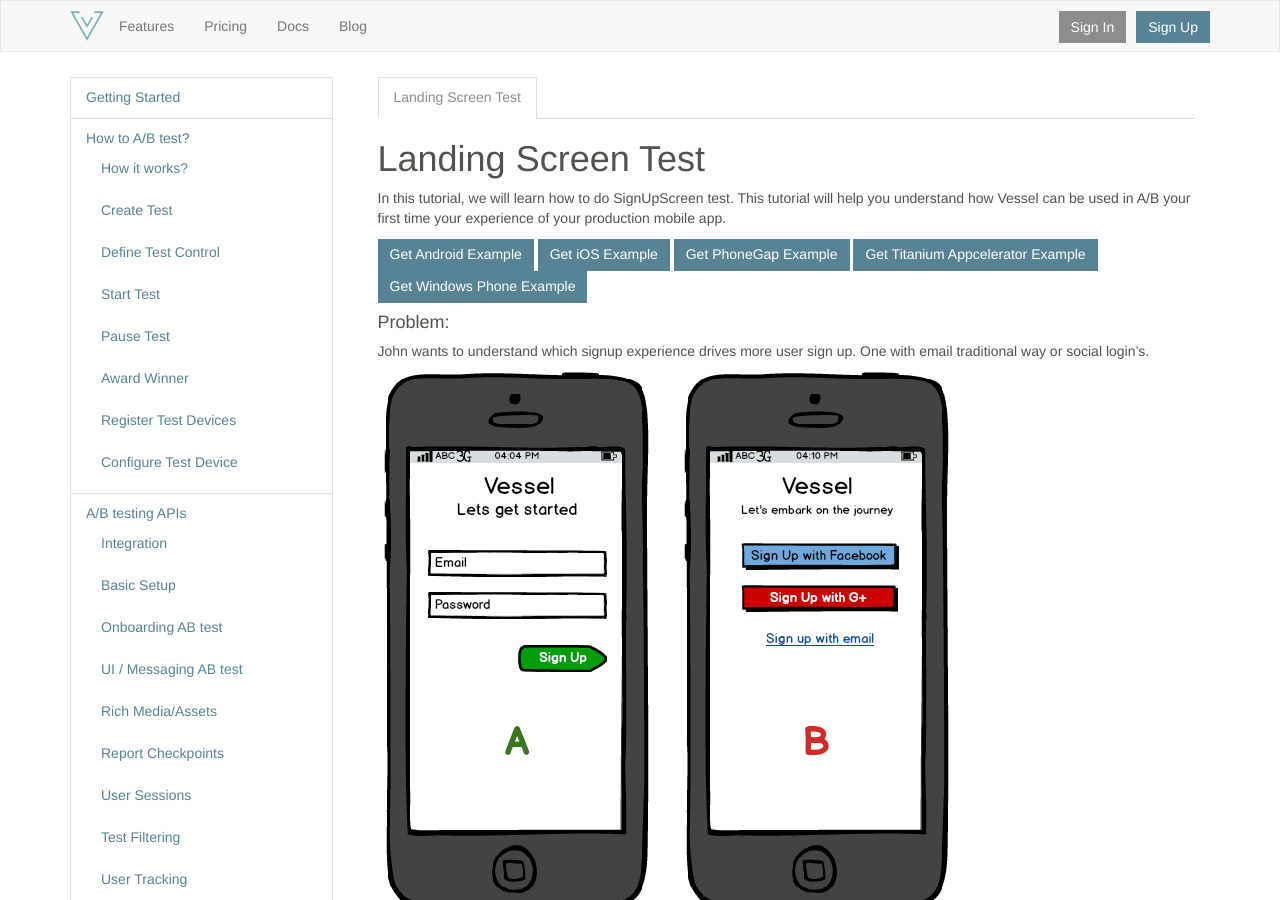
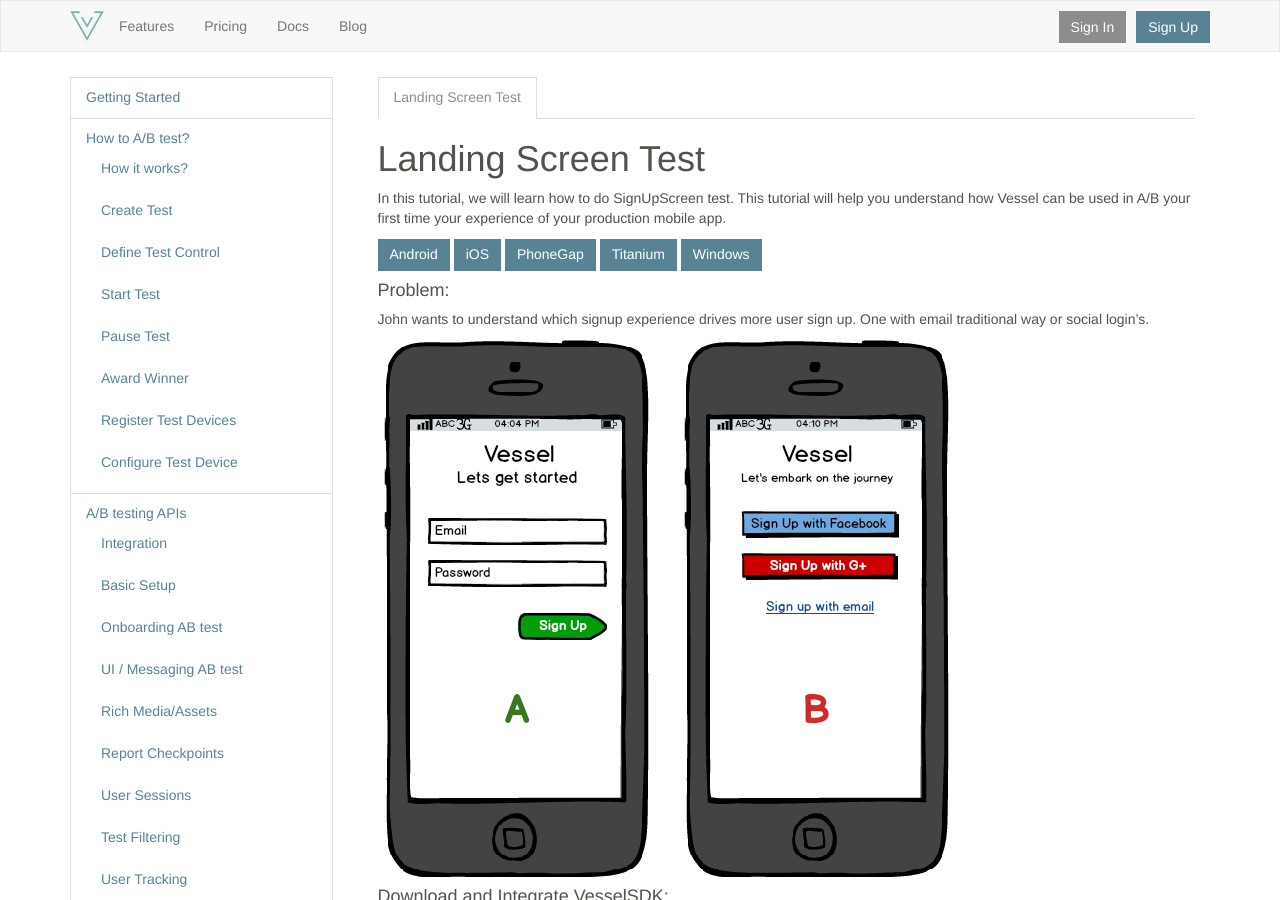
Before and after one commit to vesselio/resources, a Jekyll site: the page built from _posts/2013-09-21-landing-screen-test.html, in a window 1280 px wide and 900 px high. Built offline with Jekyll 4.4.1, drawn with Linux system fonts in a browser that asks for light colours.

Commit message:
fixed links

```diff
--- a/_posts/2013-08-05-starting-ab-testing.html
+++ b/_posts/2013-08-05-starting-ab-testing.html
@@ -16,7 +16,7 @@
         <ol>
              <li>Login to Vessel Dashboard. Navigate your test and click on launch.</li>
             <li><p>Select the application that you want to run this test on, and the percentage of users that you want to run this test on. If you have other tests running on this application, then you will be able to deploy only the remaining free users.</p></li>
-            <li><p>You can add in filters to restrict the test delivery to only certain devices. Please see “Using Test Filters” section for <a href="{% post_url 2013-09-09-ab-filters %}">more details</a>. Click on Start Test button to deploy the test.</p></li>
+            <li><p>You can add in filters to restrict the test delivery to only certain devices. Please see “Using Test Filters” section for <a href="{% post_url 2013-09-10-ab-filters %}">more details</a>. Click on Start Test button to deploy the test.</p></li>
             <img src='{{ site.baseurl }}img/ab_test/image01_launch.png' />
         <li><p>Your test is now live. You can monitor the results in real time. To see the delivery of tests, check out the Trends tab.</p></li>
             <img src='{{ site.baseurl }}img/ab_test/image08.png' />
--- a/_posts/2013-09-21-landing-screen-test.html
+++ b/_posts/2013-09-21-landing-screen-test.html
@@ -14,11 +14,11 @@
         <h1>{{ page.title }}</h1>
         <p>In this tutorial, we will learn how to do SignUpScreen test. This tutorial will help you understand how Vessel can be used in A/B your first time your experience of your production mobile app.</p>
 
-        <a href="https://github.com/vesselio/Android-LandingAB" class="btn btn-primary">Get Android Example</a>
-          <a href="https://github.com/vesselio/iOS-LandingAB" class="btn btn-primary">Get iOS Example</a>
-         <a href="https://github.com/vesselio/PhoneGap-LandingAB" class="btn btn-primary">Get PhoneGap Example</a>
-         <a href="https://github.com/vesselio/titanium-landingscreen" class="btn btn-primary">Get Titanium Appcelerator Example</a>
-         <a href="https://github.com/vesselio/WinPhone-LandingAB" class="btn btn-primary">Get Windows Phone Example</a>
+        <a href="https://github.com/vesselio/Android-LandingAB" class="btn btn-primary">Android</a>
+          <a href="https://github.com/vesselio/iOS-LandingAB" class="btn btn-primary">iOS</a>
+         <a href="https://github.com/vesselio/PhoneGap-LandingAB" class="btn btn-primary">PhoneGap</a>
+         <a href="https://github.com/vesselio/titanium-landingscreen" class="btn btn-primary">Titanium</a>
+         <a href="https://github.com/vesselio/WinPhone-LandingAB" class="btn btn-primary">Windows</a>
         <h4>Problem:</h4>
         <p>John wants to understand which signup experience drives more user sign up. One with email traditional way or social login’s.</p>
         <p><img src='{{ site.baseurl }}img/landing_screen/image01.png' /></p>
```
